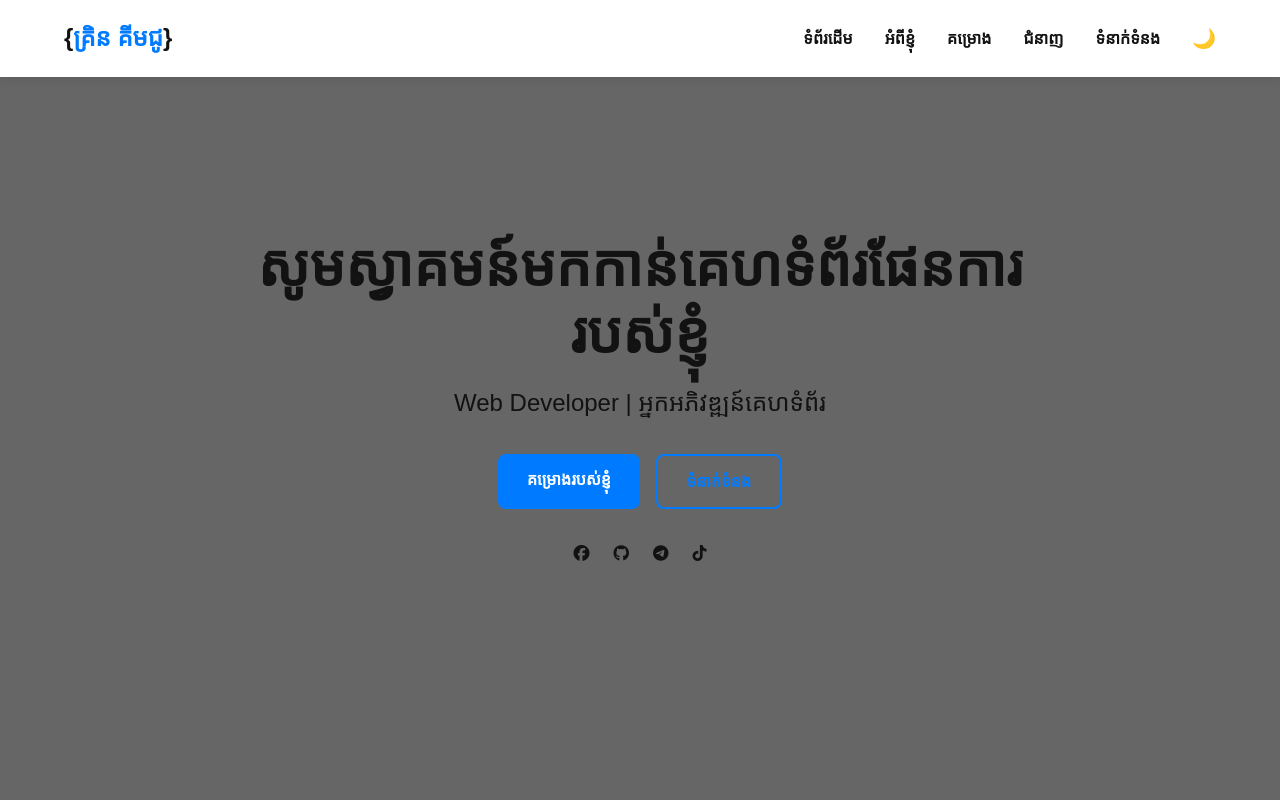
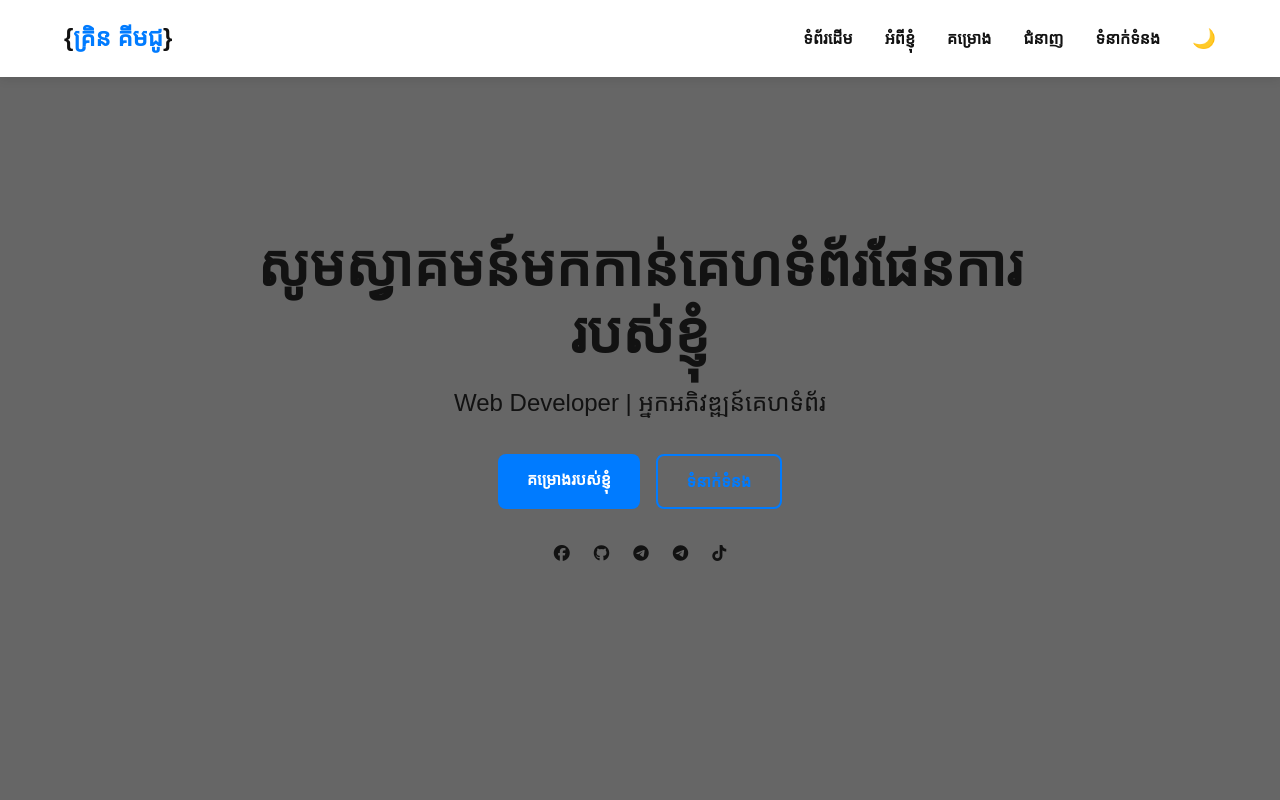
Before and after one commit to Kimchou211/portfolio.github.io, a plain HTML site: page index.html in a window 1280 px wide. Shown: the top 800 px of the page. Drawn offline with Linux system fonts and the light colour scheme; a web font is replaced by a local one.

Commit message:
Update index.html

```diff
--- a/index.html
+++ b/index.html
@@ -894,6 +894,7 @@
                 <a href="https://www.facebook.com/share/1FtpAuD5n7/?mibextid=wwXIfr" target="_blank"><i class="fa-brands fa-facebook"></i></a>
                 <a href="#" target="_blank"><i class="fa-brands fa-github"></i></a>
                 <a href="https://t.me/krenkimchou" target="_blank"><i class="fa-brands fa-telegram"></i></a>
+                <a href="https://t.me/krenkimchou" target="_blank"><i class="fa-brands fa-telegram"></i></a>
                 <a href="https://www.tiktok.com/@jd_chou?_t=ZS-8zHFkkbWyIv&_r=1" target="_blank"><i class="fa-brands fa-tiktok"></i></a>
             </div>
         </div>
@@ -1380,4 +1381,5 @@
         console.log('អ្នកបានរកឃើញខ្ញុំ! 👨‍💻 សូមរីករាយជាមួយការរុករកគេហទំព័រ។');
     </script>
 </body>
+
 </html>
```
